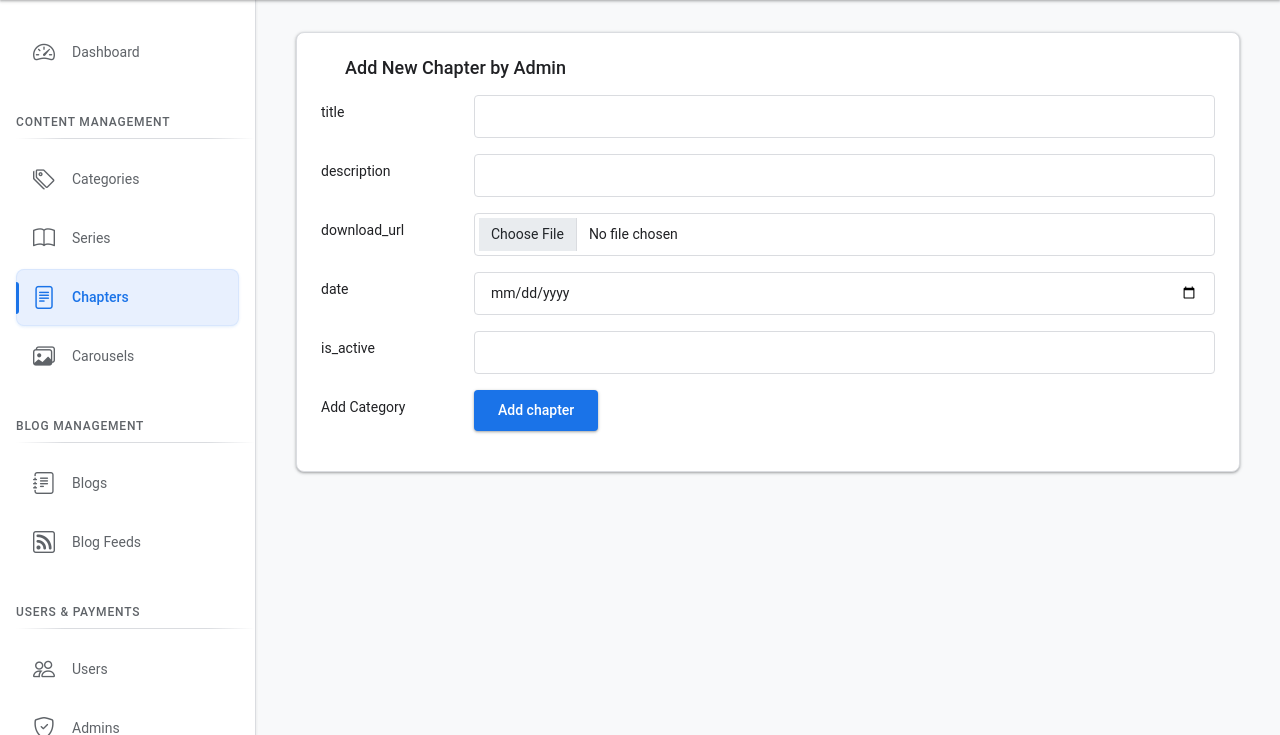
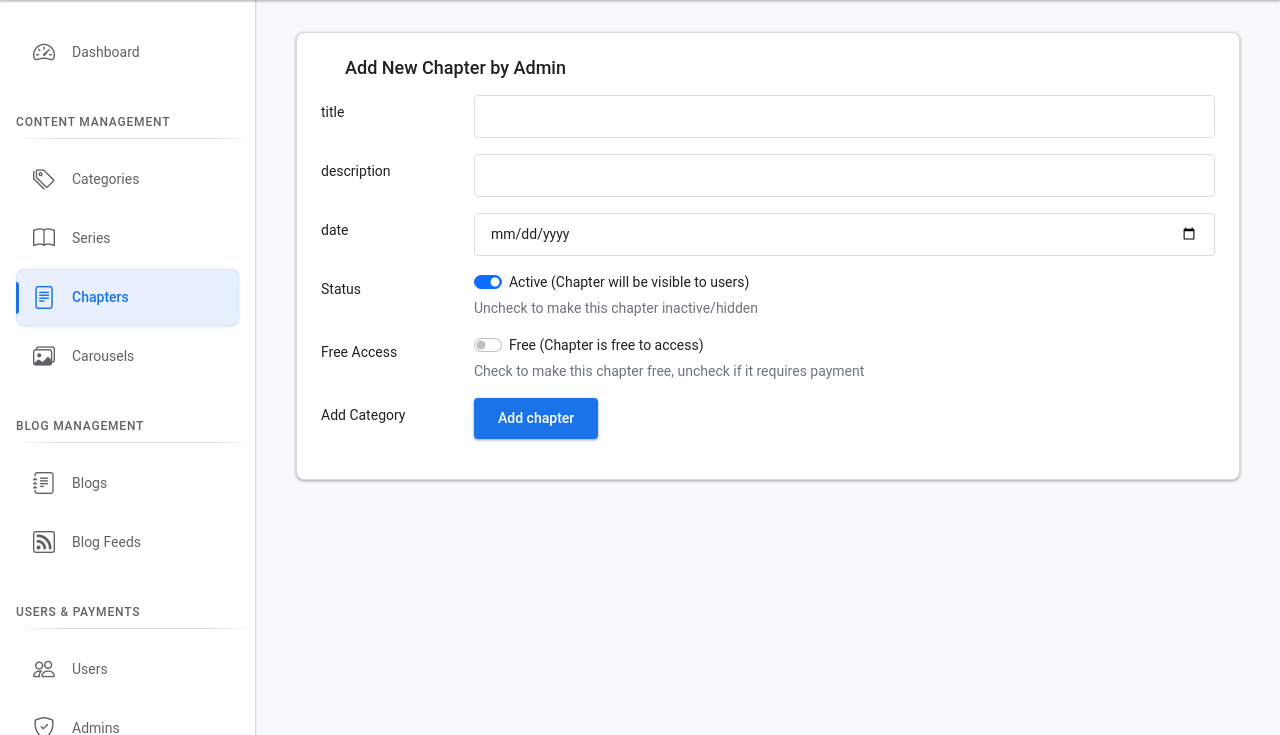
Before and after one commit to kaungHtetTin/WebToon, a PHP site: page /admin/add_chapters.php?series_id=1 in a window 1280 px wide. Shown: the part 64-799 px from the top of the page. Run offline with PHP 8.4, Linux system fonts and the light colour scheme; a user stored in the database is signed in; data comes from the database, SQL or seed files in the repository; data that the repository does not hold is empty; some libraries are stand-ins or nearby versions.

Commit message:
series_update

```diff
--- a/admin/add_chapters.php
+++ b/admin/add_chapters.php
@@ -21,28 +21,9 @@ if(isset($_POST['add_chapter'])){
    $date = filter_var($date, FILTER_SANITIZE_STRING);
 
 
-   $is_active = $_POST['is_active'];
-   $is_active = filter_var($is_active, FILTER_SANITIZE_STRING);
-
-   $download_url = $_FILES['download_url']['name'];
-   $download_url = filter_var($download_url, FILTER_SANITIZE_STRING);
-   $download_url_size = $_FILES['download_url']['size'];
-   $download_url_tmp_name = $_FILES['download_url']['tmp_name'];
-   $download_url_folder = '../uploads/pdfs/';
-
-   // Create directory if it doesn't exist
-   if (!file_exists($download_url_folder)) {
-       mkdir($download_url_folder, 0755, true);
-   }
-
-   // Generate unique filename to prevent overwrites (only if file is uploaded)
-   $unique_file = $download_url;
-   if(!empty($download_url)){
-       $time = time();
-       $file_extension = pathinfo($download_url, PATHINFO_EXTENSION);
-       $file_name = pathinfo($download_url, PATHINFO_FILENAME);
-       $unique_file = $file_name . "_" . $time . "." . $file_extension;
-   }
+   // Handle checkbox - if checked, value is 1, otherwise 0
+   $is_active = isset($_POST['is_active']) && $_POST['is_active'] == 'on' ? 1 : 0;
+   $is_free = isset($_POST['is_free']) && $_POST['is_free'] == 'on' ? 1 : 0;
 
 
    $select_products = $conn->prepare("SELECT * FROM `chapters` WHERE title = ?");
@@ -52,23 +33,13 @@ if(isset($_POST['add_chapter'])){
       $message[] = 'chapters name already exist!';
    }else{
 
-      $insert_products = $conn->prepare("INSERT INTO `chapters`(series_id, title, description, date, is_active, download_url) VALUES(?,?,?,?,?,?)");
-      $insert_products->execute([$series_id, $title, $description, $date, $is_active, $unique_file]);
+      $insert_products = $conn->prepare("INSERT INTO `chapters`(series_id, title, description, date, is_active, is_free) VALUES(?,?,?,?,?,?)");
+      $insert_products->execute([$series_id, $title, $description, $date, $is_active, $is_free]);
 
 
       if($insert_products){
-            if(!empty($download_url)){
-                if($download_url_size > 12000000){
-                   $message[] = 'download_url size is too large!';
-                }else{
-                   move_uploaded_file($download_url_tmp_name, $download_url_folder.$unique_file);
-                   $message[] = 'registered successfully!';
-                   header("location:chapters.php?series_id=$series_id");
-                }
-            }else{
-                $message[] = 'registered successfully!';
-                header("location:chapters.php?series_id=$series_id");
-            }
+            $message[] = 'registered successfully!';
+            header("location:chapters.php?series_id=$series_id");
          }
 
    }
@@ -143,7 +114,7 @@ if(isset($_POST['add_chapter'])){
                   <h5 class="card-title">Add New Chapter by Admin</h5>
 
 
-                  <form action="" method="POST" enctype="multipart/form-data">
+                  <form action="" method="POST">
 
                     <input type="hidden" name="series_id" value="<?= $series_id ?>">
 
@@ -159,12 +130,6 @@ if(isset($_POST['add_chapter'])){
                         <input type="text" name="description" class="form-control">
                       </div>
                     </div>
-                    <div class="row mb-3">
-                      <label for="inputText" class="col-sm-2 col-form-label">download_url</label>
-                      <div class="col-sm-10">
-                        <input type="file" name="download_url" class="form-control">
-                      </div>
-                    </div>
 
                     <div class="row mb-3">
                       <label for="inputText" class="col-sm-2 col-form-label">date</label>
@@ -174,12 +139,30 @@ if(isset($_POST['add_chapter'])){
                     </div>
 
                     <div class="row mb-3">
-                      <label for="inputText" class="col-sm-2 col-form-label">is_active</label>
+                      <label class="col-sm-2 col-form-label">Status</label>
                       <div class="col-sm-10">
-                        <input type="number" name="is_active" class="form-control">
+                        <div class="form-check form-switch">
+                          <input class="form-check-input" type="checkbox" id="is_active" name="is_active" checked>
+                          <label class="form-check-label" for="is_active">
+                            Active (Chapter will be visible to users)
+                          </label>
+                        </div>
+                        <small class="form-text text-muted">Uncheck to make this chapter inactive/hidden</small>
                       </div>
                     </div>
 
+                    <div class="row mb-3">
+                      <label class="col-sm-2 col-form-label">Free Access</label>
+                      <div class="col-sm-10">
+                        <div class="form-check form-switch">
+                          <input class="form-check-input" type="checkbox" id="is_free" name="is_free">
+                          <label class="form-check-label" for="is_free">
+                            Free (Chapter is free to access)
+                          </label>
+                        </div>
+                        <small class="form-text text-muted">Check to make this chapter free, uncheck if it requires payment</small>
+                      </div>
+                    </div>
 
                     <div class="row mb-3">
                       <label class="col-sm-2 col-form-label">Add Category</label>
--- a/api/chapters/get-content.php
+++ b/api/chapters/get-content.php
@@ -26,7 +26,11 @@
         $isSaved=$Series->isSaved($user_id,$series_id);
     }
 
-    if($series['point']==0||$chapter['is_active']==0||$isSaved){
+    // Check if chapter is free
+    $is_free_chapter = isset($chapter['is_free']) && $chapter['is_free'] == 1;
+
+    // Allow access if: series is free (point==0), chapter is inactive (is_active==0), series is saved/purchased, OR chapter is free
+    if($series['point']==0||$chapter['is_active']==0||$isSaved||$is_free_chapter){
         $response['status']="success";
         $response['contents']=$contents;
     }else{
--- a/classes/chapter.php
+++ b/classes/chapter.php
@@ -1,7 +1,7 @@
 <?php
 Class Chapter {
     public function get($series_id){
-        $query="SELECT id,series_id,title,description,is_active FROM chapters WHERE series_id=$series_id";
+        $query="SELECT id,series_id,title,description,is_active,is_free FROM chapters WHERE series_id=$series_id";
         $DB=new Database();
         $result=$DB->read($query);
         return $result;
--- a/contents.php
+++ b/contents.php
@@ -40,7 +40,11 @@ function getCurrentChapter($chapters,$current_chapter_id){
 
 $contents = $Chapter->getContent($currentChapter['id']);
 
-if($currentChapter['is_active']==1){  // not free chapter
+// Check if chapter is free
+$is_free_chapter = isset($currentChapter['is_free']) && $currentChapter['is_free'] == 1;
+
+// Only check access restrictions if chapter is not free
+if(!$is_free_chapter && $currentChapter['is_active']==1){  // not free chapter
     if(isset($user)){
         if($series['point']>0){
             if(!$isSaved) header("location:get_now.php?id=$series_id");
```
Also changed, not shown: admin/add_series.php (+10 -4 lines), admin/chapters.php (+12 -1 lines), admin/manage_chapters.php (+28 -52 lines), admin/manage_series.php (+25 -7 lines), admin/series.php (+9 -1 lines), details.php (+9 -3 lines).
